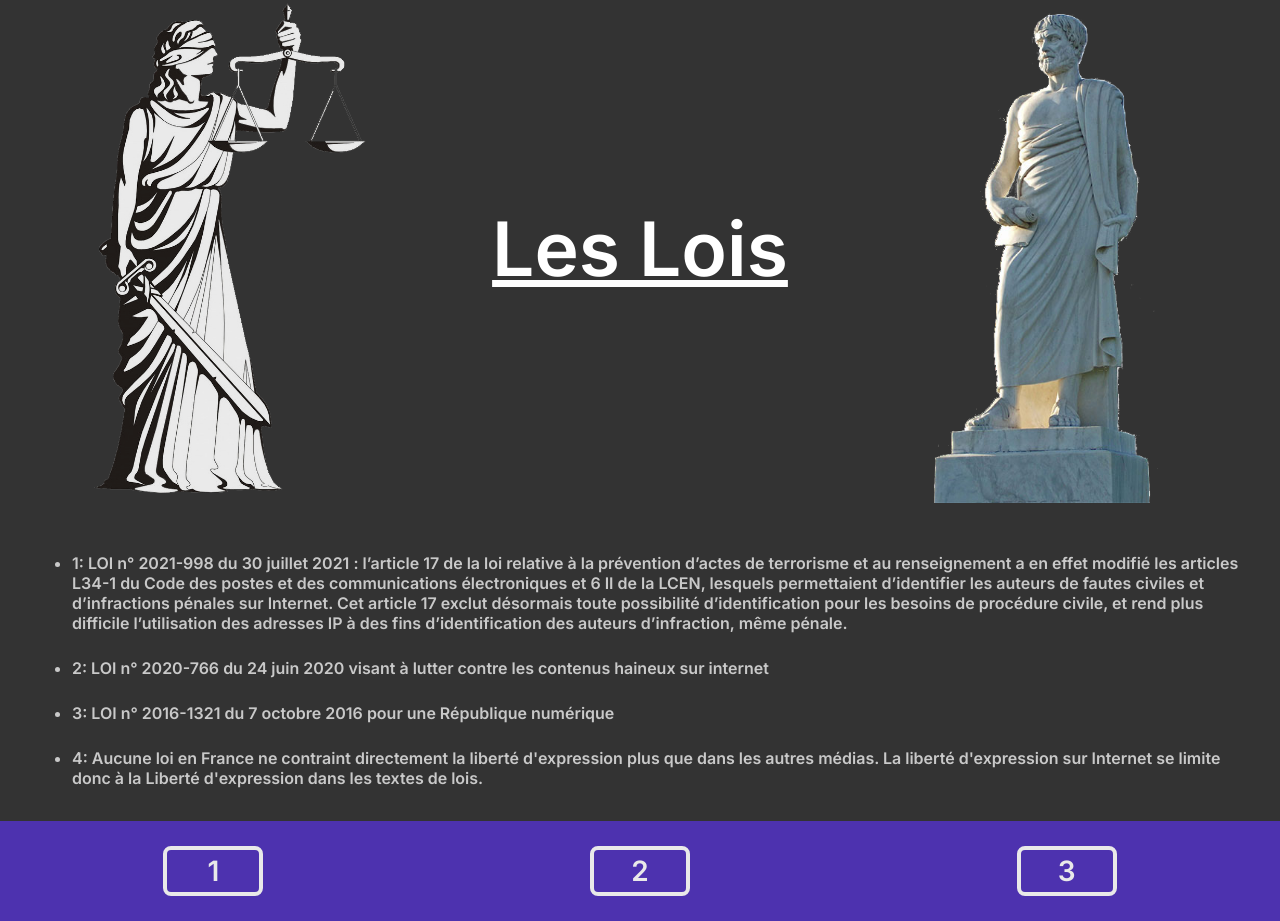
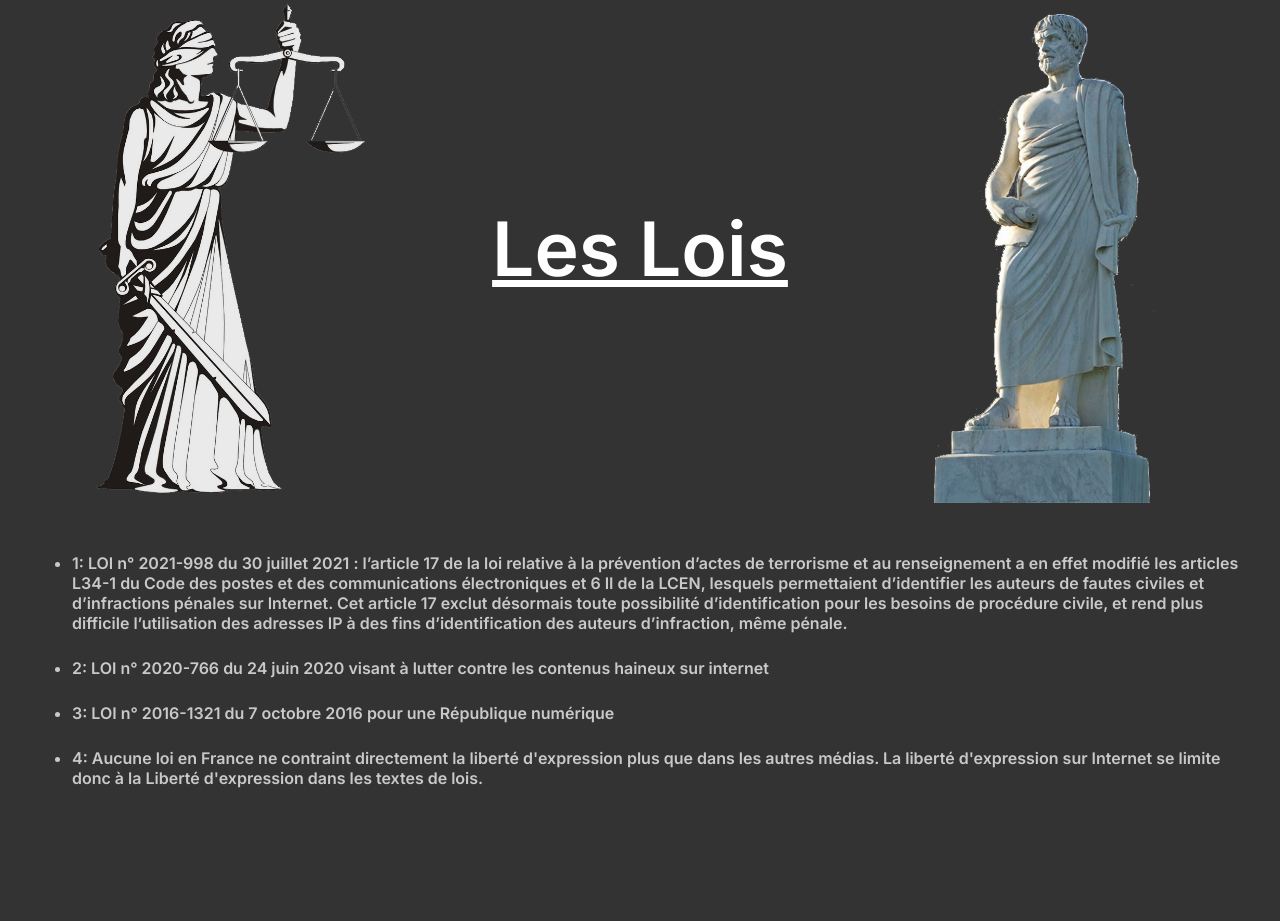
Before and after one commit to Shapsoff/liberte-num, a plain HTML site: page index.html in a window 1280 px wide. Shown: the part 2395-3316 px from the top of the page. After the commit the page ends 3191 px from the top, so only its background shows below. Drawn offline with nearby package versions, Linux system fonts and the light colour scheme.

Commit message:
Update index.html

```diff
--- a/index.html
+++ b/index.html
@@ -258,11 +258,6 @@
         </div>
     </div>
     <div id="backcarte"> </div>
-
-    <footer id="Infos">
-        <button id="button-carte1" class="button-carte">1</button>
-        <button id="button-carte2" class="button-carte">2</button>
-        <button id="button-carte3" class="button-carte">3</button>
         <script src="index.js"></script>
 </body>
 
```
